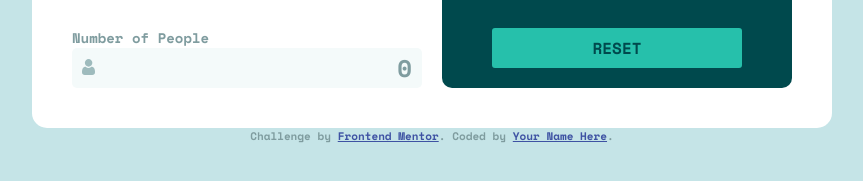
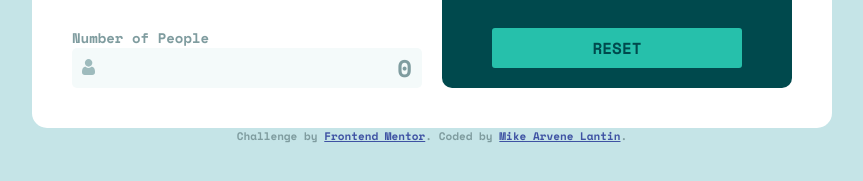
Before and after one commit to arvene241/tip-calculator-app, a plain HTML site: page index.html in a window 1280 px wide. Shown: the part 517-698 px from the top of the page, without its empty margins (208-1071 px from the left). Drawn offline with nearby package versions, Linux system fonts and the light colour scheme.

Commit message:
Update index.html

```diff
--- a/index.html
+++ b/index.html
@@ -75,7 +75,7 @@
 
   <div class="attribution">
     Challenge by <a href="https://www.frontendmentor.io?ref=challenge" target="_blank">Frontend Mentor</a>.
-    Coded by <a href="#">Your Name Here</a>.
+    Coded by <a href="#">Mike Arvene Lantin</a>.
   </div>
 
   <script src="script.js"></script>
```
